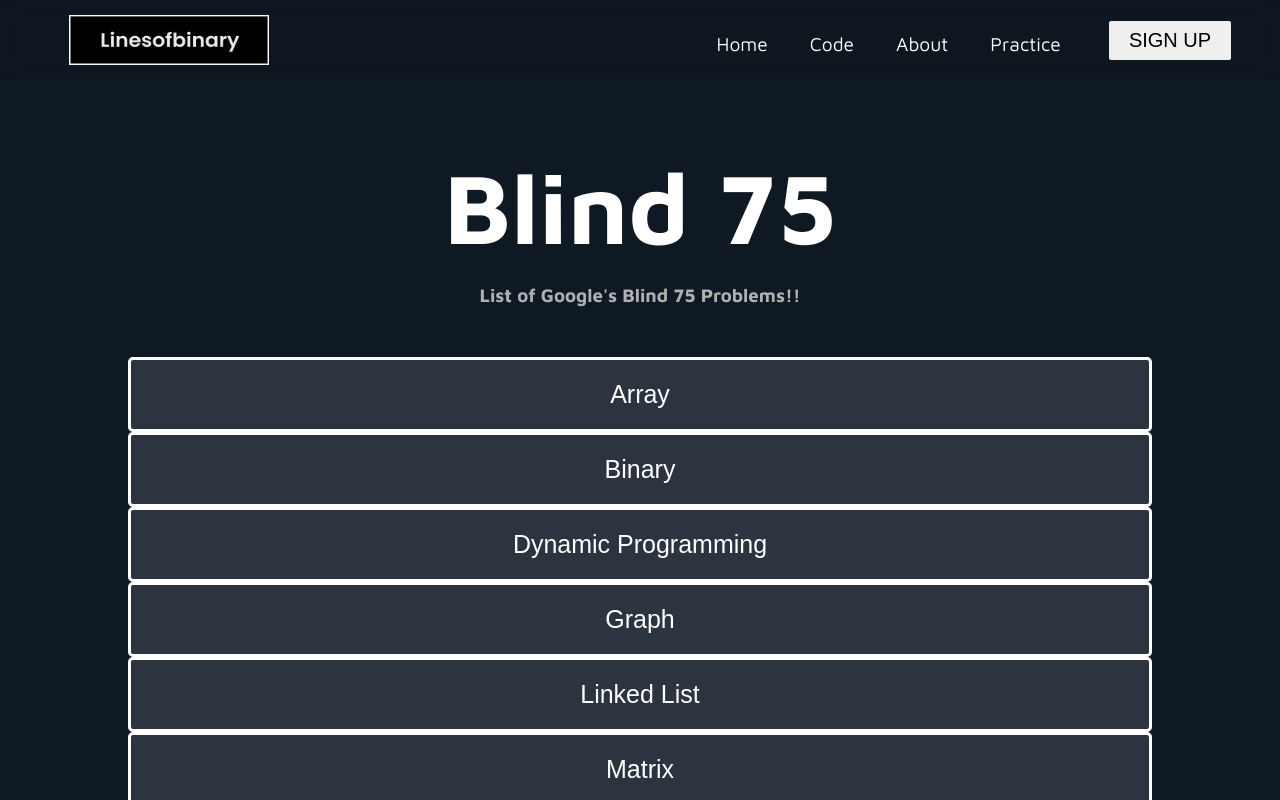
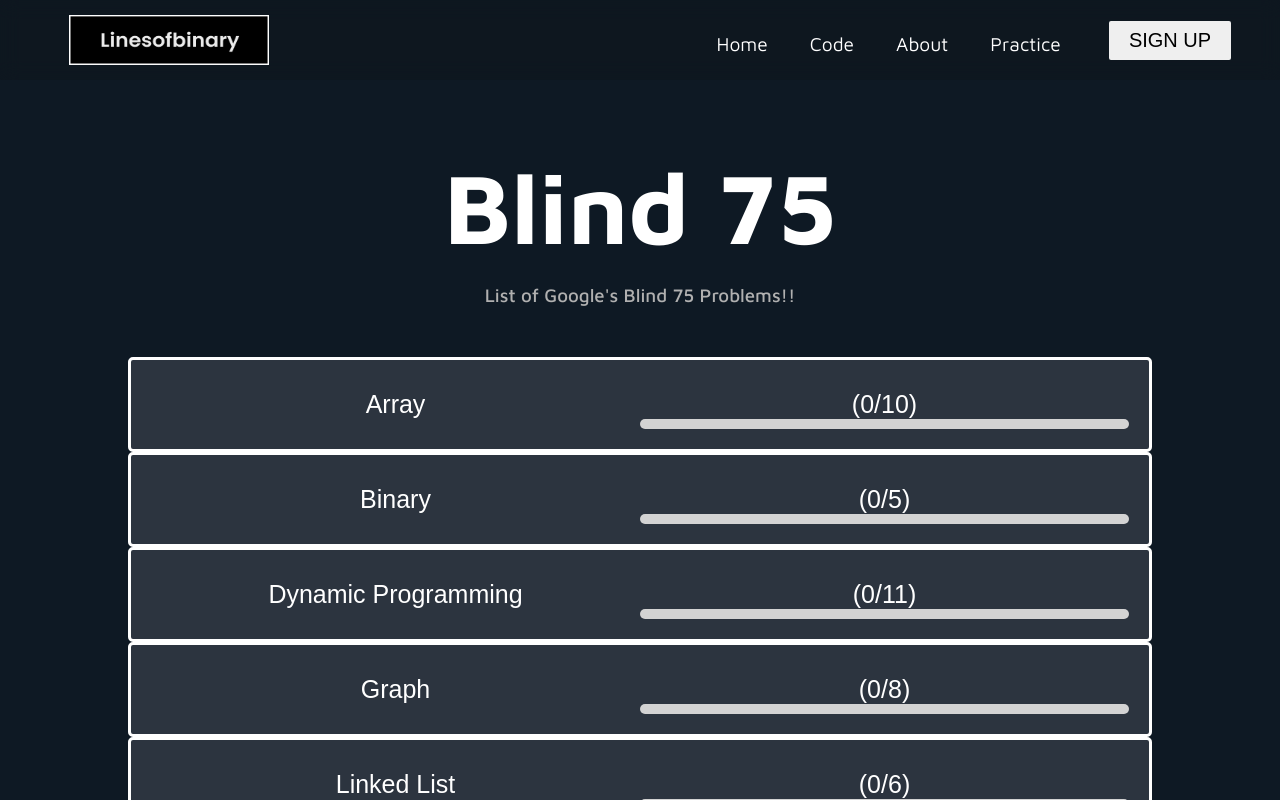
Before and after one commit to Harshtank-io/LOB, a React (Vite) app: page /Product in a window 1280 px wide. Shown: the top 800 px of the page. Built offline with nearby package versions, Linux system fonts and the light colour scheme.

Commit message:
added the bar and the numbers - progress

```diff
--- a/src/css/Navbar.css
+++ b/src/css/Navbar.css
@@ -98,7 +98,7 @@
   }
 
   .nav-menu.active {
-    background: rgba(18, 18, 18, 0.9);
+    background: rgba(14, 25, 36);
     backdrop-filter: blur(10px);
     left: 0;
     opacity: 1;
--- a/src/css/Product.css
+++ b/src/css/Product.css
@@ -1,8 +1,3 @@
-/* products.css */
-
-/* body {
-    overflow: scroll  ;
-  } */
 .products {
   text-align: center;
   color: white;
@@ -13,6 +8,7 @@ h3 {
   text-align: center;
   color: rgb(176, 176, 176);
   margin-bottom: 0;
+  font-weight: 500;
 }
 
 .toggle {
@@ -70,3 +66,74 @@ a.list {
   margin-bottom: 10%;
   text-align: justify;
 }
+.chk-pro {
+  display: flex;
+  flex-direction: row;
+  gap: 20px;
+}
+
+.custom-checkbox {
+  appearance: none;
+  width: 30px;
+  height: 30px;
+  border-radius: 5px;
+  background-color: rgb(255, 255, 255);
+  display: inline-block;
+  vertical-align: middle;
+  position: relative;
+  cursor: pointer;
+  margin-right: 8px;
+}
+
+.custom-checkbox:checked {
+  background-color: #0f93ff; /* Change the background color when checked */
+  border-color: black;
+  border: 10px;
+}
+
+.custom-checkbox::after {
+  position: absolute;
+  top: 50%;
+  left: 50%;
+  transform: translate(-50%, -50%);
+  color: white;
+  font-size: 14px;
+  visibility: visible;
+}
+
+.custom-checkbox:checked::after {
+  visibility: visible;
+}
+
+.cat-bar{
+  display: flex;
+  flex-direction: row;
+
+  flex: 2;
+  align-items: center;
+}
+.cat{
+  flex: 1;
+}
+
+
+.progress-bar {
+  flex: 1;
+  margin-top: 10px;
+}
+
+.progress-bar-container {
+  width: 100%;
+  height: 10px;
+  background-color: lightgray;
+  border-radius: 5px;
+  overflow: hidden;
+  position: relative;
+}
+
+.progress-bar-fill {
+  height: 100%;
+  background-color: #0f93ff;
+  width: 0;
+  transition: width 0.3s ease-in-out;
+}
--- a/src/pages/Product.jsx
+++ b/src/pages/Product.jsx
@@ -466,69 +466,23 @@ const categories = [
   // ... other categories ...
 ];
 
-// function ProblemList({ problems }) {
-//   return (
-//     <ul>
-//       {problems.map((problem) => (
-//         <li key={problem.id}>
-//           <a
-//             className="list"
-//             href={problem.leetcodeLink}
-//             target="_blank"
-//             rel="noopener noreferrer"
-//           >
-//             {problem.title}
-//           </a>
-//         </li>
-//       ))}
-//     </ul>
-//   );
-// }
-
-// export default function Product() {
-//   const [activeCategory, setActiveCategory] = useState(null);
-
-//   const toggleCategory = (categoryName) => {
-//     setActiveCategory(activeCategory === categoryName ? null : categoryName);
-//   };
-
-//   return (
-//     <div>
-//       <h1 className="products"> Blind 75</h1>
-//       <h3>List of Google's Blind 75 Problems!!</h3>
-//       <div className="menu">
-//         {categories.map((category) => (
-//           <div
-//             key={category.name}
-//             className={`toggle ${
-//               activeCategory === category.name ? "expanded" : ""
-//             }`}
-//             onClick={() => toggleCategory(category.name)}
-//           >
-//             {category.name}
-//             {activeCategory === category.name && (
-//               <div className={`lists expanded`}>
-//                 <ProblemList problems={category.problems} />
-//               </div>
-//             )}
-//           </div>
-//         ))}
-//       </div>
-//     </div>
-//   );
-// }
-
 function ProblemList({ problems, onProblemToggle }) {
   return (
     <ul>
       {problems.map((problem) => (
         <li key={problem.id}>
           <label className="problem">
+            <div className="chk-pro">
+              <div className="chk">
             <input
               type="checkbox"
+              className="custom-checkbox"
               checked={problem.checked}
+              onClick={(event) => event.stopPropagation()}
               onChange={() => onProblemToggle(problem.id)}
             />
+            </div>
+            <div className="pro">
             <a
               className={`list ${problem.checked ? 'checked' : ''}`}
               href={problem.leetcodeLink}
@@ -537,6 +491,8 @@ function ProblemList({ problems, onProblemToggle }) {
             >
               {problem.title}
             </a>
+            </div>
+            </div>
           </label>
         </li>
       ))}
@@ -584,19 +540,34 @@ export default function Product() {
             }`}
             onClick={() => toggleCategory(category.name)}
           >
-            {category.name}
+            <div className="cat-bar">
+              <div className="cat">
+           {category.name}
+           </div>
+            <div className="progress-bar">
+              ({category.problems.filter((problem) => problem.checked).length}/{category.problems.length})
+                  <div className="progress-bar-container">
+                    <div
+                      className="progress-bar-fill"
+                      style={{
+                        width: `${getCategoryProgress(category).toFixed(2)}%`,
+                      }}
+                    ></div>
+                  </div>
+
+                </div>
+                </div>
             {activeCategory === category.name && (
               <div className={`lists expanded`}>
                 <ProblemList
                   problems={category.problems}
                   onProblemToggle={toggleProblem}
                 />
-                <div className="progress-bar">
-                  {category.name} Progress: {getCategoryProgress(category).toFixed(2)}%
-                </div>
+
               </div>
             )}
           </div>
+
         ))}
       </div>
     </div>
```
